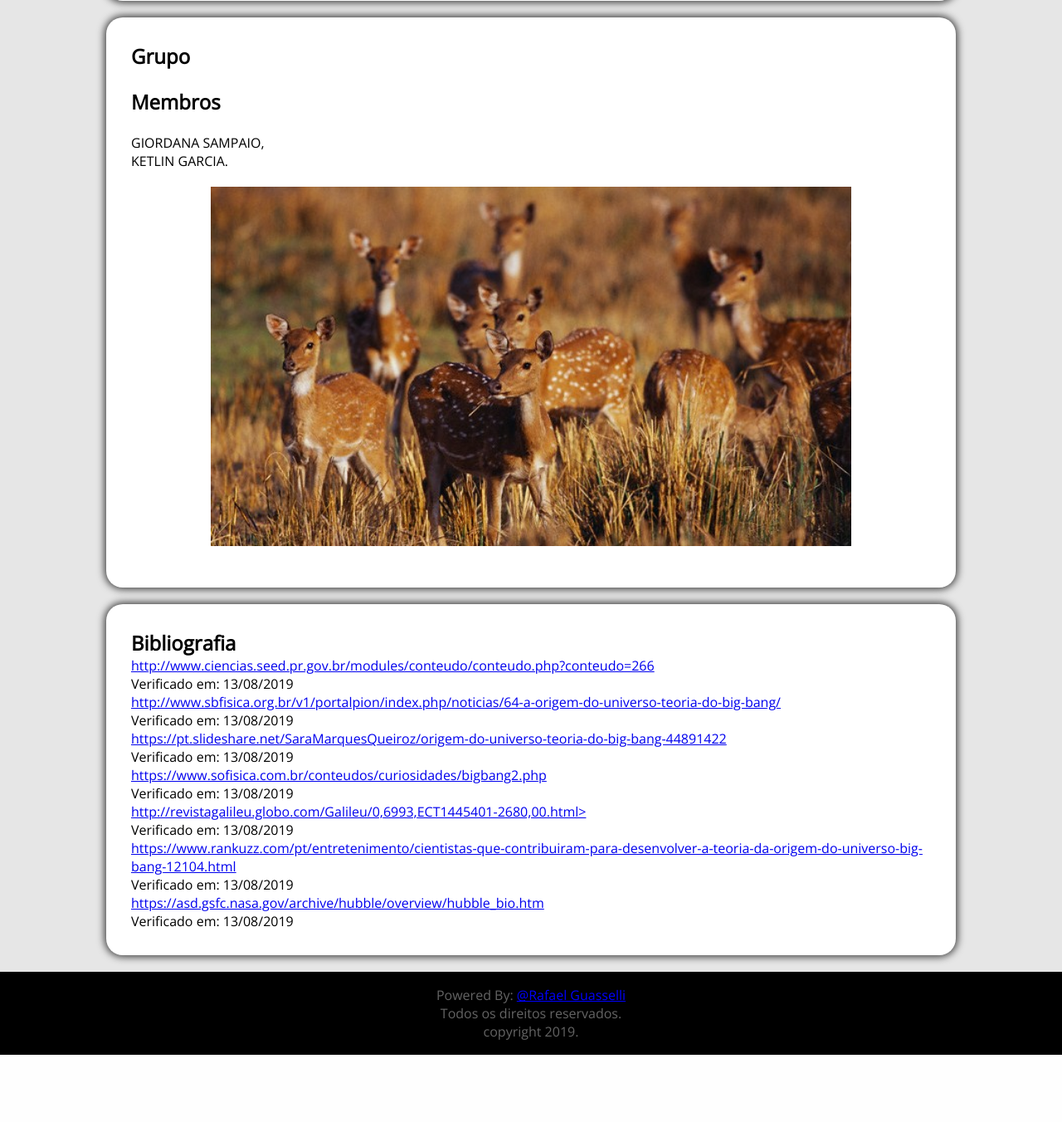
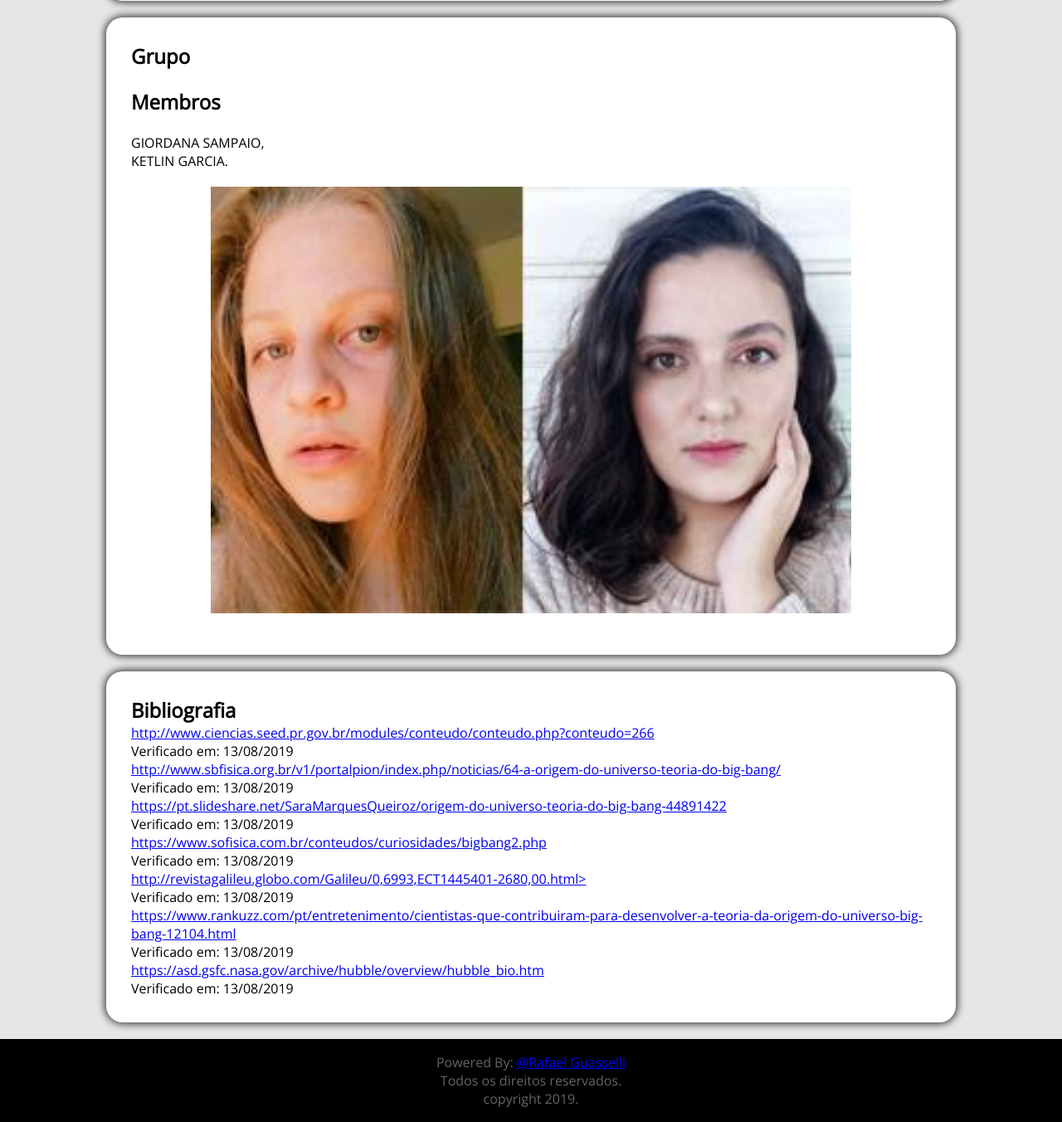
Before and after one commit to rafaelGuasselli/siteFisica, a PHP site: page /trabalho?nome=teoriaDoBigBang in a window 1280 px wide. Shown: the part 976-2328 px from the top of the page at 83% size. Before the commit the page ends 2247 px from the top, so only its background shows below. Run offline with PHP 8.4, Linux system fonts and the light colour scheme.

Commit message:
ajuste das imagens

```diff
--- a/www/index.php
+++ b/www/index.php
@@ -23,7 +23,7 @@
                 <a href="/">Inicio</a>
             </div>
             <div class="inputs">
-                <input onchange="search()" id="search" type="text" placeholder="Buscar">
+                <input id="search" type="text" placeholder="Buscar">
             </div>
         </nav>
     </header>
--- a/www/pages/trabalhos/teoriaDoBigBang/index.php
+++ b/www/pages/trabalhos/teoriaDoBigBang/index.php
@@ -25,7 +25,7 @@
         <h2>Membros</h2>
         <br>
         <p>GIORDANA SAMPAIO, <br>KETLIN GARCIA.<br></p>
-        <img class="foto fotoGrupo" src="pages/trabalhos/<?php echo $_GET['nome']?>/src/foto.jpg" alt="">
+        <img class="foto fotoGrupo" src="pages/trabalhos/<?php echo $_GET['nome']?>/src/foto_grupo.jpg" alt="">
 </article>
 <article>
         <h1>Bibliografia</h1>
```
